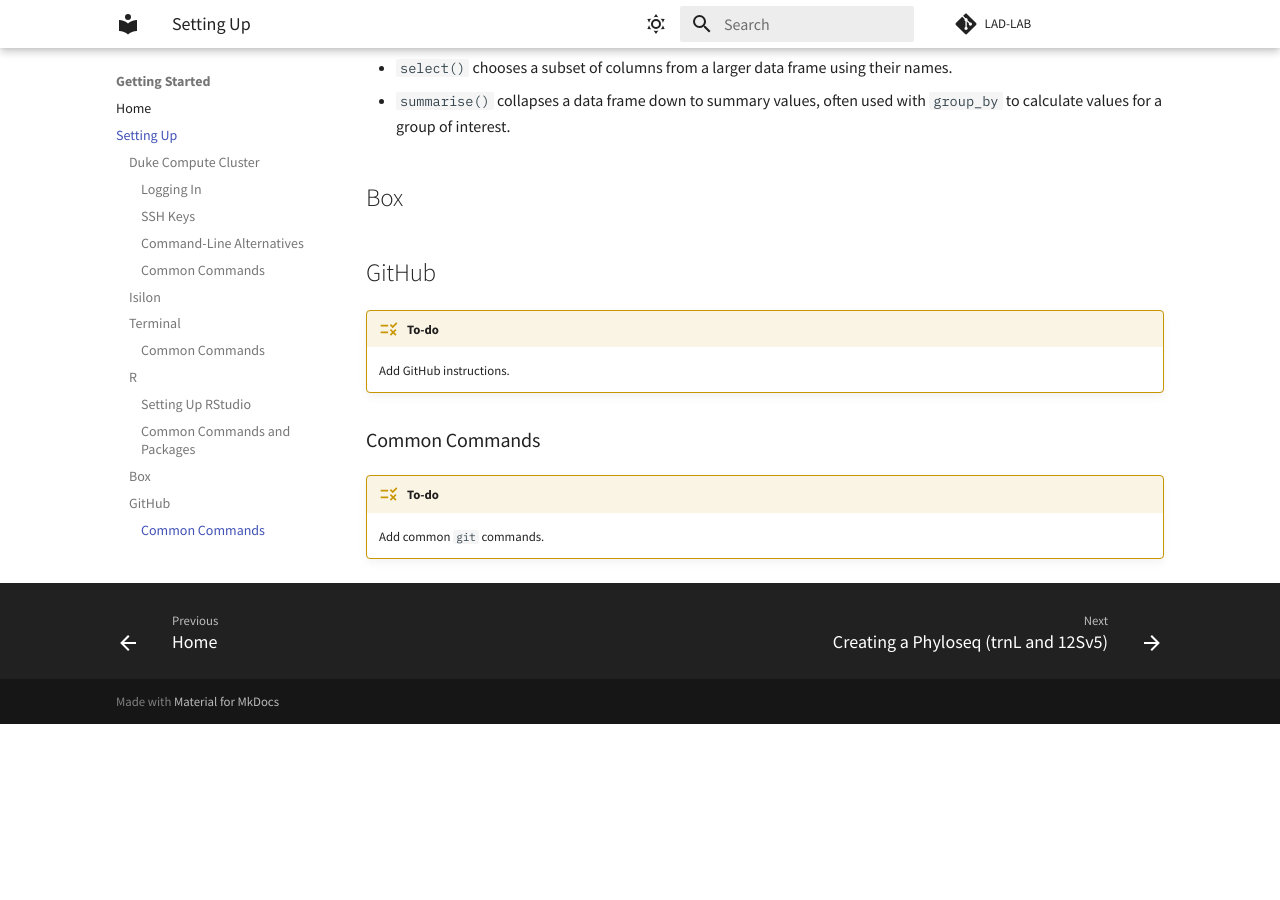
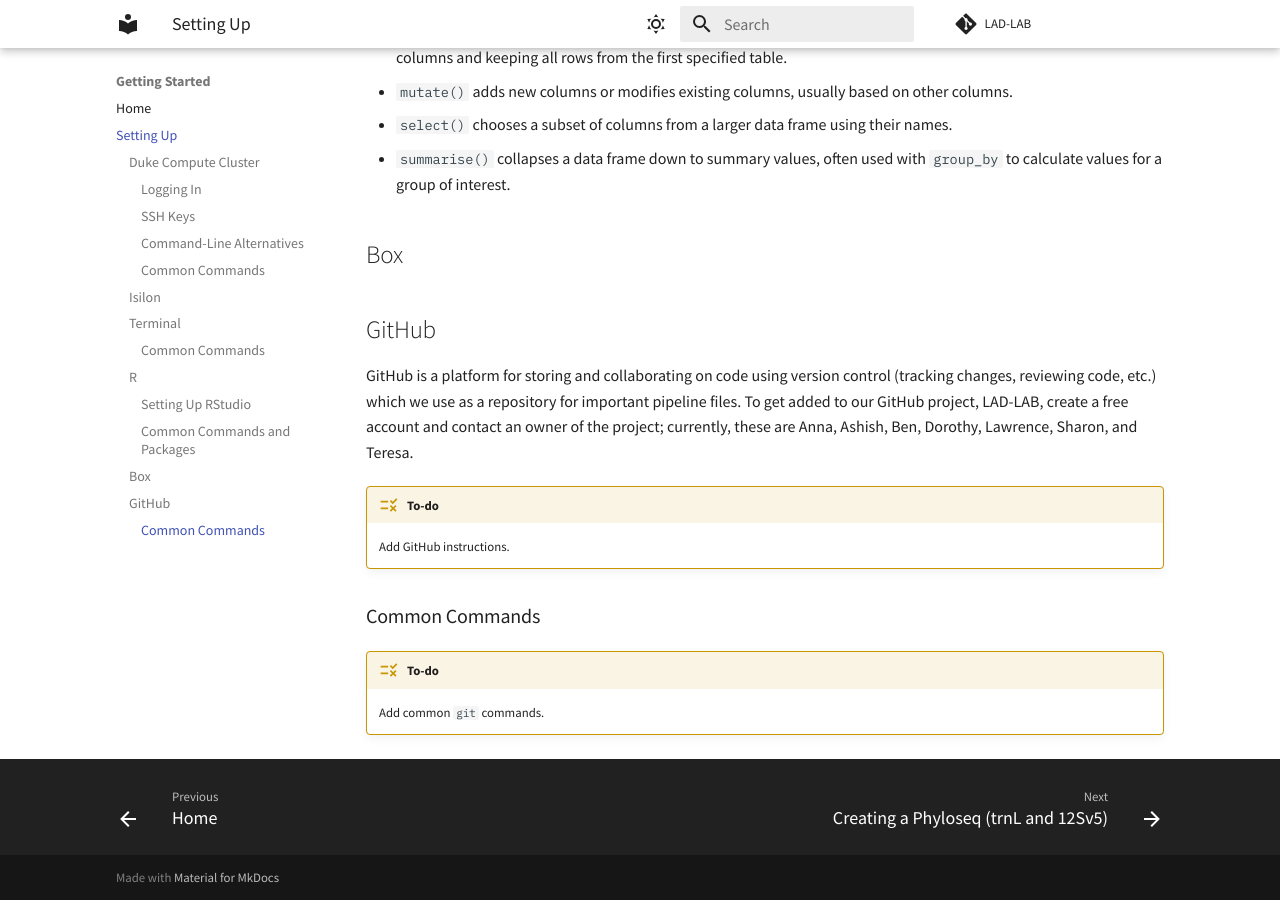
Before and after one commit to LAD-LAB/lad-lab.github.io, an MkDocs documentation site: the page built from docs/settingup.md, in a window 1280 px wide and 900 px high, scrolled down 6532 px. Built offline with MkDocs 1.6.1 and Material for MkDocs 9.7.7, drawn with Linux system fonts in a browser that asks for light colours; before the commit the page ends 7256 px from its top, so only the background shows below that.

Commit message:
Update settingup.md; fixing further issues with lists and adding a little to the GitHub section.

```diff
--- a/docs/settingup.md
+++ b/docs/settingup.md
@@ -156,6 +156,7 @@
     Also note that package installation functions require quotes around the name of a package, but `library()` does not.
 
 Besides `install.packages()` and `library()`, common or helpful operators and functions to know include:
+
 **Operators**
 
 * `?` is used for accessing documentation and help files for any loaded package and is a great way for learning how to code in R. For example, running `?ggplot` in the Console pane opens up documentation for the `ggplot()` function in the Help pane, including Usage, the syntax for calling `ggplot()`; Arguments, explanations of the variables inputted into `ggplot()`; Details; and Examples of use.
@@ -166,6 +167,7 @@
 * `&` and `|` are `AND` and `OR` respectively, for use when writing conditions.
 
 **Base R**
+
 Creating and converting objects:
 
 * `as.character()` and `as.data.frame()` convert an inputted object into a character string vector or a data frame respectively.
@@ -228,6 +230,8 @@
 
 ## GitHub
 
+GitHub is a platform for storing and collaborating on code using version control (tracking changes, reviewing code, etc.) which we use as a repository for important pipeline files. To get added to our GitHub project, LAD-LAB, create a free account and contact an owner of the project; currently, these are Anna, Ashish, Ben, Dorothy, Lawrence, Sharon, and Teresa.
+
 !!! to-do
 
     Add GitHub instructions.
```
